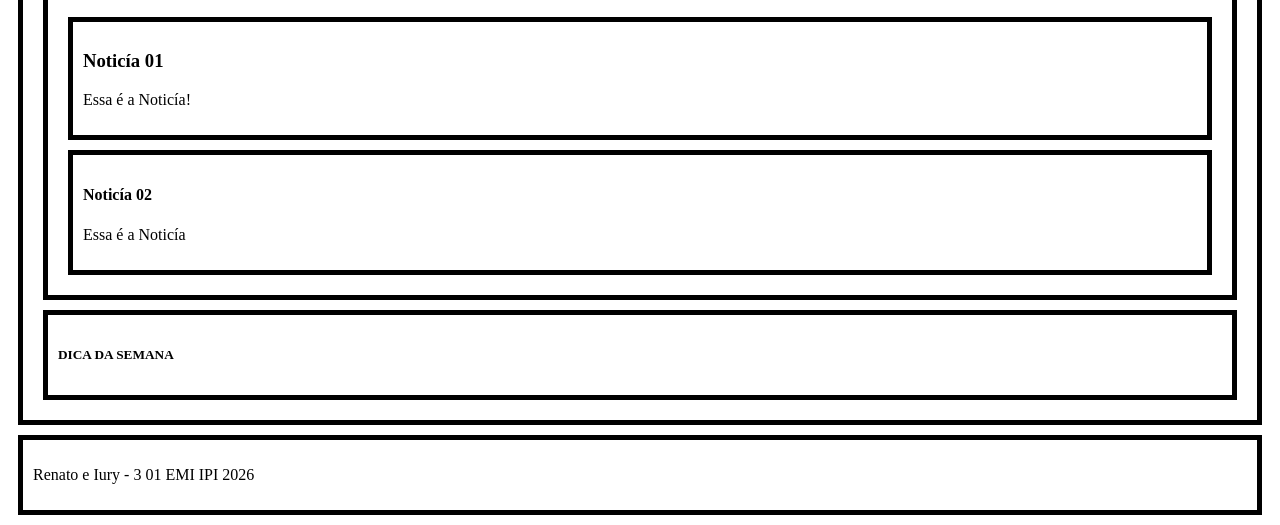
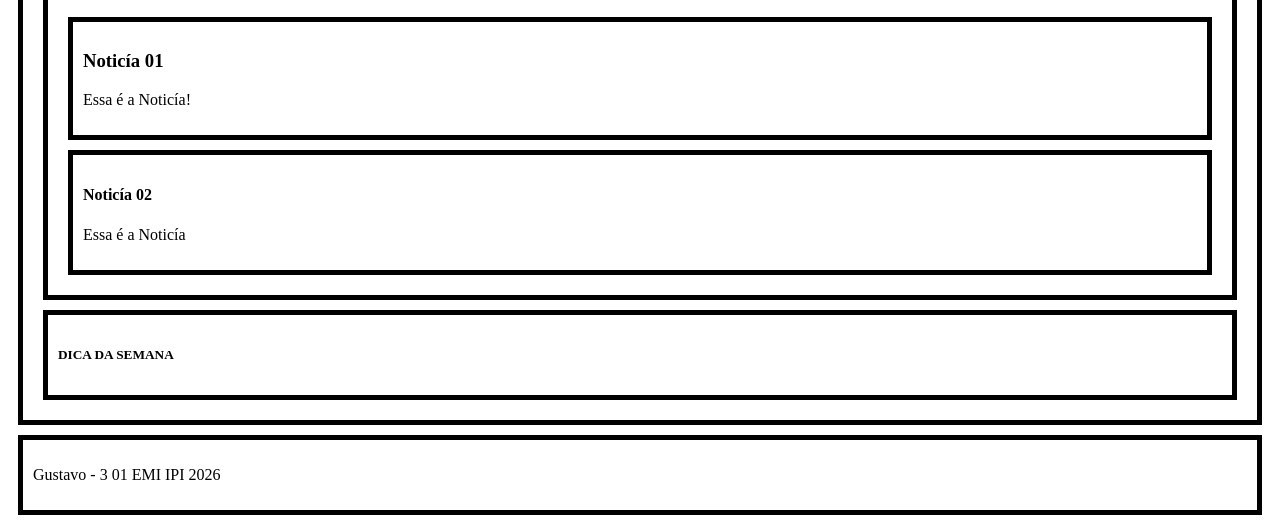
Before and after one commit to CEEMTI-BG-prof-Melissa/1-trimestre-2026-gustavo-e-alexandre, a plain HTML site: page Aula 03/index.html in a window 1280 px wide. Shown: the part 312-837 px from the top of the page. Drawn offline with Linux system fonts and the light colour scheme.

Commit message:
Update footer name from Renato e Iury to Gustavo

```diff
--- a/Aula 03/index.html
+++ b/Aula 03/index.html
@@ -37,7 +37,7 @@
             </aside>
         </header>
         <footer>
-            <p> Renato e Iury - 3 01 EMI IPI 2026</p>
+            <p> Gustavo - 3 01 EMI IPI 2026</p>
         </footer>
 
 
```
